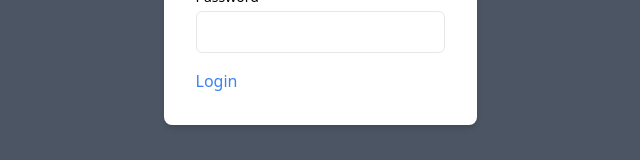
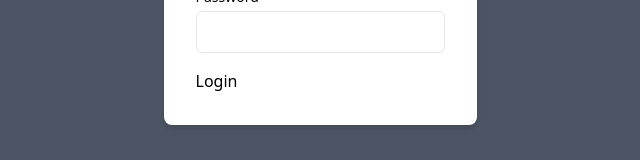
Before and after one commit to Whit3-B3ard/Fitness-First, a React (Vite) app in the folder client/: page /login in a window 1280 px wide. Shown: the part 425-585 px from the top of the page, without its empty margins (320-960 px from the left). Built offline with nearby package versions, Linux system fonts and the light colour scheme.

Commit message:
whatever

```diff
--- a/client/src/pages/HomePage.jsx
+++ b/client/src/pages/HomePage.jsx
@@ -1,7 +1,7 @@
 import React, { useContext, useState } from "react";
 import { UserContext } from "../context/UserContext";
 import AppStoreImage from "../images/App Store.svg";
-import MacbookImage from "../images/macbook.svg";
+//import MacbookImage from "../images/macbook.svg";
 import PlayStoreImage from "../images/Play Store.svg";
 import BackgroundImage from "../images/header.png";
 import "../App.css";
@@ -16,7 +16,7 @@ function App() {
   return (
     <>
 
-  <div classNameName="leading-normal tracking-normal text-indigo-400  bg-cover bg-center bg-fixed  " style={{ backgroundImage: `url(${BackgroundImage})` }}>
+  <div className="leading-normal tracking-normal text-indigo-400  bg-cover bg-center bg-fixed  " style={{ backgroundImage: `url(${BackgroundImage})` }}>
       <div className="h-screen">
 
       <div className="w-full flex justify-center">
--- a/client/src/pages/SignIn.jsx
+++ b/client/src/pages/SignIn.jsx
@@ -17,7 +17,9 @@ const SignIn = () => {
       console.log("🚀 ~ handleSubmit ~ response:", response.data)
       localStorage.setItem('token', response.data.token);
       localStorage.setItem('userName', response.data.user.name);
+
       localStorage.setItem('allUserInfo', JSON.stringify(response.data.user));
+      console.log("🚀 ~ handleSubmit ~ response:", response.data.user)
 
       navigate('/homepage'); // Navigate to the dashboard or home page upon successful login
     } catch (error) {
@@ -40,7 +42,7 @@ const SignIn = () => {
           <input type="password" id="password" name="password" value={password} onChange={(e) => setPassword(e.target.value)} className="mt-1 p-2 w-full border rounded-md" />
         </div>
         {/* Submit button */}
-        <Link to="/" type="submit" className="text-blue-500 hover:text-blue-700">Login</Link>
+        <Link to="/" ><button type="submit" className="text-blue-500 hover:text-blue-700"/>Login</Link>
       </form>
     </div>
   );
```
